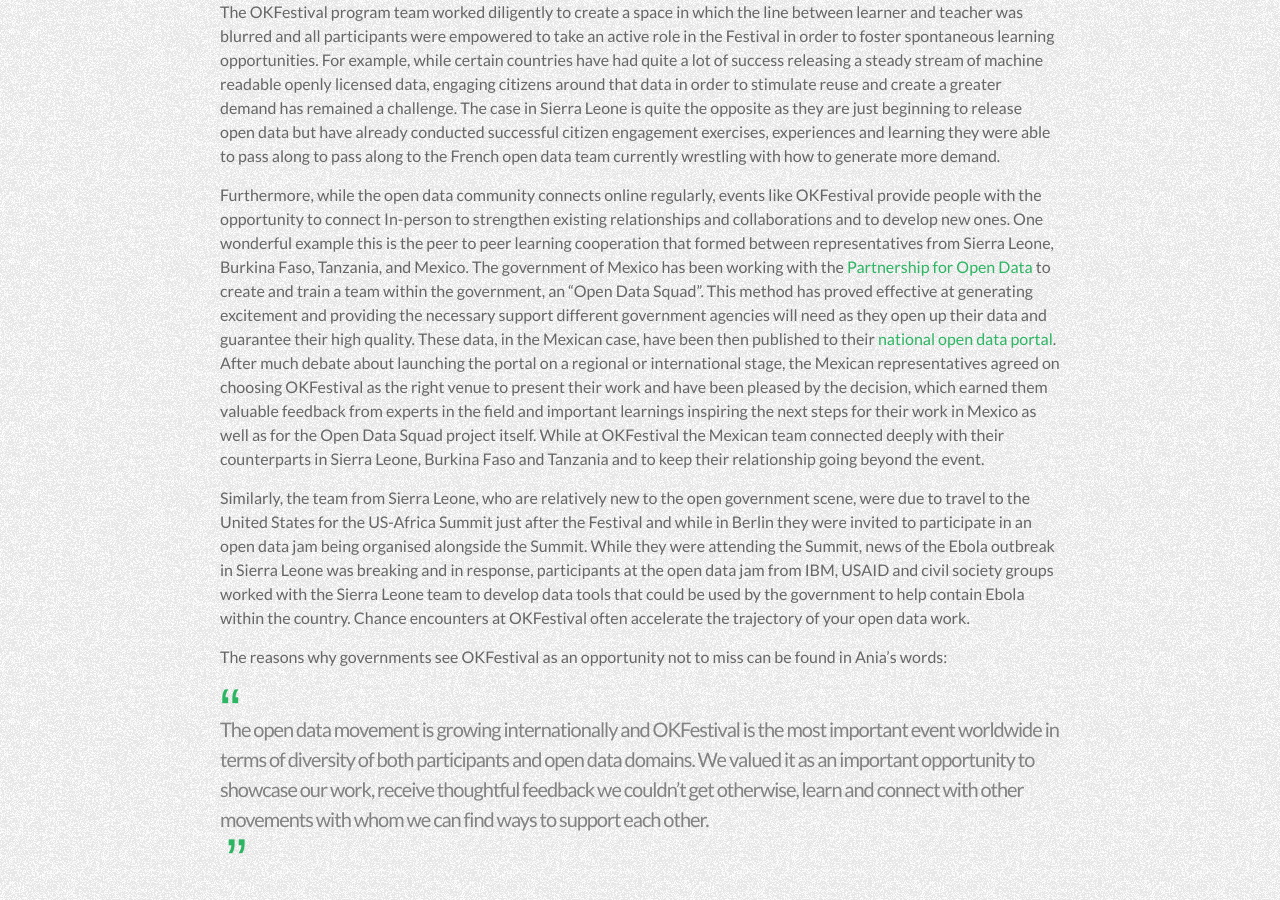
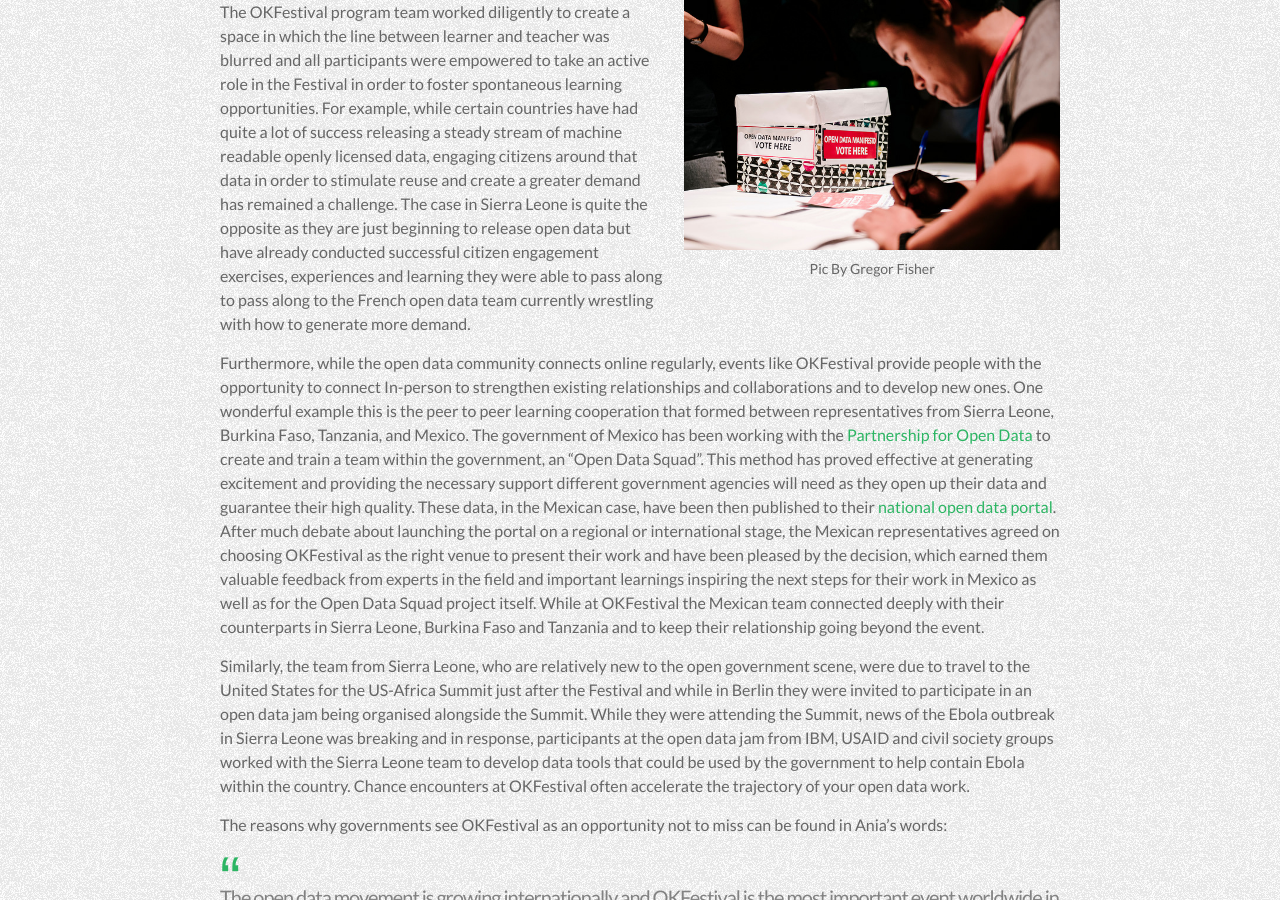
Before and after one commit to okfn/okfestival-public-report, a Jekyll site: the page built from pages/what-you-did/governments.md, in a window 1280 px wide and 900 px high, scrolled down 2155 px. Built offline with Jekyll 4.4.1, drawn with Linux system fonts in a browser that asks for light colours; some web fonts are replaced.

Commit message:
Update governments.md

```diff
--- a/pages/what-you-did/governments.md
+++ b/pages/what-you-did/governments.md
@@ -17,6 +17,10 @@
         -
           file: 14550095790_78ee00262f_z.jpg
           alt: Government One
+        -
+          file: 14550185548_837eb99277_z.jpg
+          alt: Pic By Gregor Fisher
+
     caption_header: Government Representatives
     caption: OKFestival provides government representatives from across Europe, Latin America, Asia and Africa a place to come together to share their experiences in advocating for increased openness within government, to learn and gather inspiration from their colleagues, to meet and connect with the communities actually using government data, eager for greater access, and finally to see what is on the horizon of the open movement. We spoke with Ania Calderón Mariscal and Amadu Massally to learn more.
 
@@ -53,6 +57,10 @@
 
 Ultimately, OKFestival is about bringing everyone together under one roof, or in this case under the bright blue Berlin sky, for a few days to teach, discuss, troubleshoot, and return home equipped to both tackle current challenges and to be aware of and prepared for the challenges likely to arise! It is essential to remember that despite all working to solve the same problems, government and civil society — particularly civic hackers — tend to have very different skillsets and often approach problem solving in very different ways and it for this reason events like OKFestival are so valuable. Amadu, for example, remarked that in Sierra Leone, they have not approached or really understood the Open Government Partnership from the “geek point of view” and for them, OKFestival was a great opportunity to explore the possibilities open data presents from that perspective. Similarly, as the team in Mexico prepares for [ConDatos](http://condatos.org/), Ania reported that she was inspired by the participatory approach at OKFestival, something that she is excited to see replicated when the Latin American open data community gathers in Mexico in October of 2014.
 
+<div class="pull">
+{% include image.html filename="14550185548_837eb99277_z.jpg" alt="Pic By Gregor Fisher " caption="Pic by Gregor Fisher." %}
+</div>
+
 The OKFestival program team worked diligently to create a space in which the line between learner and teacher was blurred and all participants were empowered to take an active role in the Festival in order to foster spontaneous learning opportunities. For example, while certain countries have had quite a lot of success releasing a steady stream of machine readable openly licensed data, engaging citizens around that data in order to stimulate reuse and create a greater demand has remained a challenge. The case in Sierra Leone is quite the opposite as they are just beginning to release open data but have already conducted successful citizen engagement exercises, experiences and learning they were able to pass along to pass along to the French open data team currently wrestling with how to generate more demand.
 
 Furthermore, while the open data community connects online regularly, events like OKFestival provide people with the opportunity to connect In-person to strengthen existing relationships and collaborations and to develop new ones. One wonderful example this is the peer to peer learning cooperation that formed between representatives from Sierra Leone, Burkina Faso, Tanzania, and Mexico. The government of Mexico has been working with the [Partnership for Open Data](https://twitter.com/pforOD) to create and train a team within the government, an “Open Data Squad”. This method has proved effective at generating excitement and providing the necessary support different government agencies will need as they open up their data and guarantee their high quality. These data, in the Mexican case, have been then published to their [national open data portal](http://datos.gob.mx/). After much debate about launching the portal on a regional or international stage, the Mexican representatives agreed on choosing OKFestival as the right venue to present their work and have been pleased by the decision, which earned them valuable feedback from experts in the field and important learnings inspiring the next steps for their work in Mexico as well as for the Open Data Squad project itself. While at OKFestival the Mexican team connected deeply with their counterparts in Sierra Leone, Burkina Faso and Tanzania and to keep their relationship going beyond the event.
```
